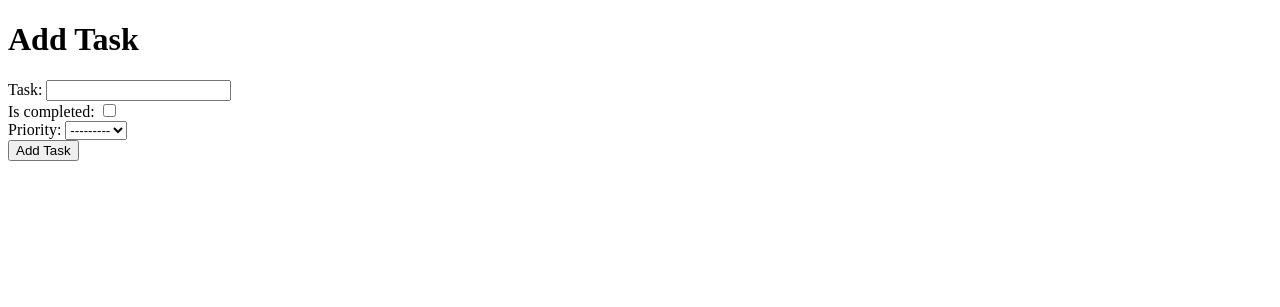
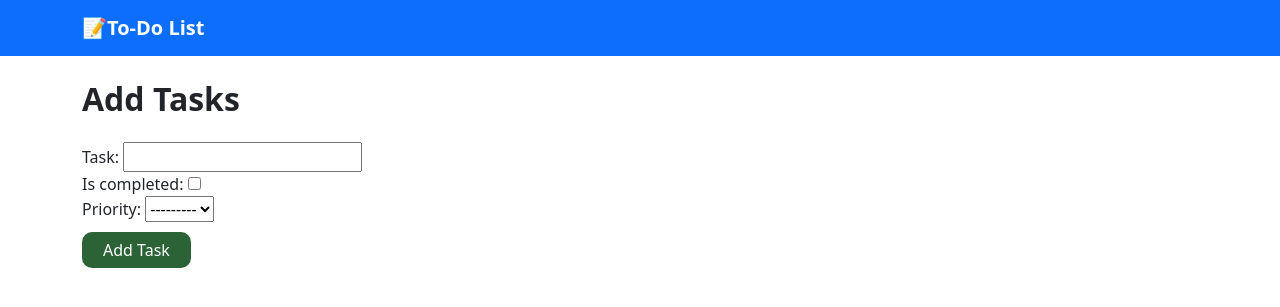
Before and after one commit to Donasona/Todo, a Django app: page /addtask/ in a window 1280 px wide. Shown: the top 307 px of the page. Run offline with Django 5.2, Linux system fonts and the light colour scheme.

Commit message:
twenty five

```diff
--- a/task_app/templates/task_add.html
+++ b/task_app/templates/task_add.html
@@ -1,4 +1,4 @@
-<!DOCTYPE html>
+<!-- <!DOCTYPE html>
 <html lang="en">
 <head>
     <meta charset="UTF-8">
@@ -13,4 +13,46 @@
         <button type="submit">Add Task</button>
     </form>
 </body>
+</html> -->
+
+<!DOCTYPE html>
+<html lang="en">
+<head>
+    <meta charset="UTF-8">
+    <meta name="viewport" content="width=device-width, initial-scale=1.0">
+      <link href="https://cdn.jsdelivr.net/npm/bootstrap@5.3.0/dist/css/bootstrap.min.css" rel="stylesheet">
+
+    <title>Document</title>
+</head>
+<style>
+     .btn {
+      background-color: #2b6336;
+      color: white;
+      border-radius: 10px;
+      padding: 5px 20px;
+      margin-top: 10px;
+    }
+    .btn:hover {
+      background-color: #5aa966;
+    }
+</style>
+<body>
+     <nav class="navbar navbar-expand-lg navbar-dark bg-primary mb-4">
+    <div class="container">
+      <a class="navbar-brand fw-bold" href="#">📝To-Do List</a>
+    </div>
+  </nav>
+  <div class="container">
+
+    <div class="d-flex justify-content-between align-items-center mb-3">
+      <h2 class="fw-semibold">Add Tasks</h2>
+</div>
+<form action="" method="post">
+    {% csrf_token %}
+    {{form}}
+    <button class="btn btn">Add Task</button>
+
+</form>
+</div>
+</body>
 </html>
```
Also changed, not shown: task_app/templates/task_update.html (+45 -3 lines), user_app/templates/home.html (+9 -25 lines), db.sqlite3.
